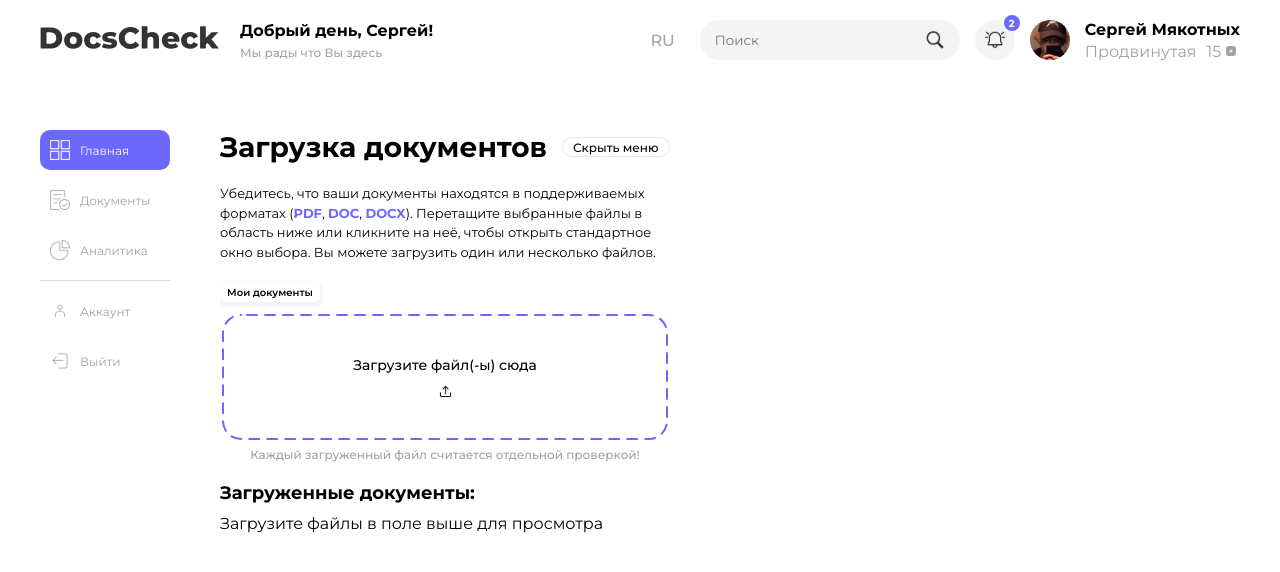
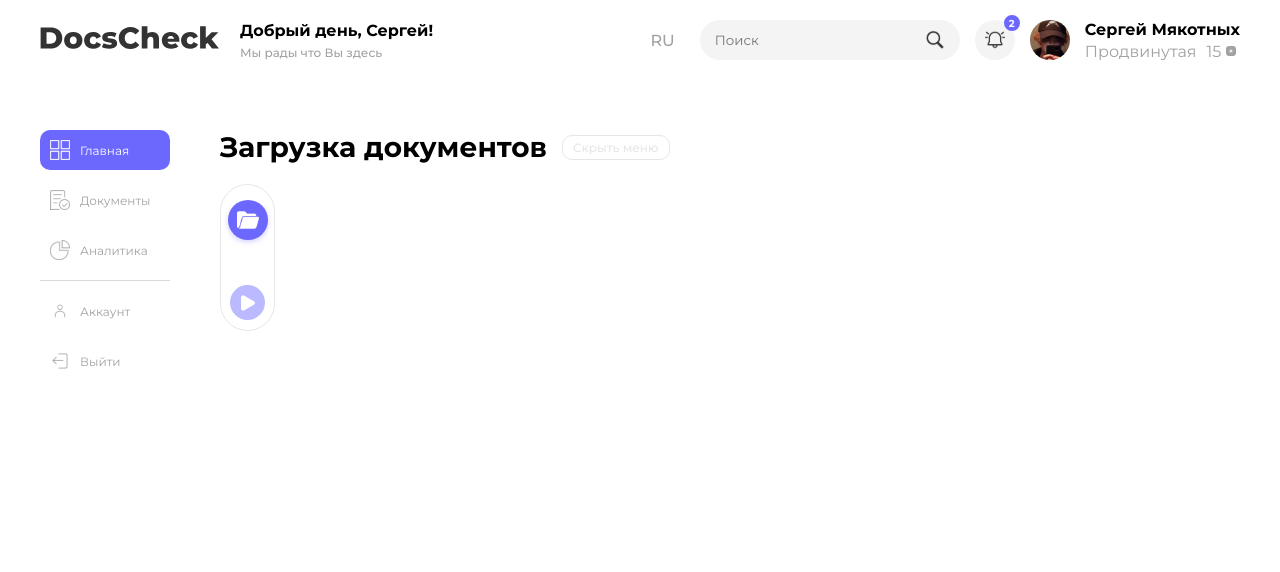
Before and after one commit to keeq0/docscheck, a Vue app: page / in a window 1280 px wide. Both pictures are taken after a click on the button "Скрыть меню". Shown: the top 572 px of the page. Built offline with nearby package versions, Linux system fonts and the light colour scheme.

Commit message:
add animations and collapsing

```diff
--- a/src/components/AnalysisResult.vue
+++ b/src/components/AnalysisResult.vue
@@ -242,13 +242,15 @@ export default {
 
     async renderPDF() {
       if (!this.documentUrl || !this.pdfjsLib) return;
+
       const container = this.$refs.documentContainer;
-      const containerWidth = container.clientWidth;
       container.innerHTML = '';
 
       const loadingTask = this.pdfjsLib.getDocument(this.documentUrl);
       const pdf = await loadingTask.promise;
       this.totalPages = pdf.numPages;
+
+      const containerWidth = container.clientWidth * 1;
 
       for (let pageNumber = 1; pageNumber <= pdf.numPages; pageNumber++) {
         const page = await pdf.getPage(pageNumber);
@@ -302,6 +304,11 @@ export default {
     toggleAssistant() {
       this.$emit('show-assistant');
     },
+    updatePdfSize() {
+    if (this.documentUrl) {
+      this.renderPDF();
+    }
+  },
 
   },
   watch: {
@@ -340,15 +347,21 @@ export default {
 
 
 .analysis {
-  width: 520px;
-  height: 580px;
+  width: 88%;
+  height: 100%;
   background-color: #FFF;
   border-radius: 30px;
   border: 1px solid #E6E6E6;
   padding: 15px;
-  position: relative;
-  z-index: 0;
-  animation: fadeInEffect 0.5s ease;
+  overflow: hidden;
+  transition: all 0.3s ease;
+}
+
+
+
+
+.expanded .analysis {
+  width: 900px;
 }
 .analysis__header {
   display: flex;
@@ -366,20 +379,22 @@ export default {
   gap: 10px;
 }
 .content__document {
-  width: 390px;
+  width: 100%;
   height: 500px;
-  background-color: #f0f0f0;
-  overflow-y: auto;
-  position: relative;
-  padding: 0;
+  overflow: scroll;
 }
+
+.expanded .content__document {
+  width: 780px; /* 900px - padding и т.д. */
+}
+
 .pdf-page-container {
   margin-bottom: 10px;
-  position: relative;
 }
 .pdf-page {
-  display: block;
   width: 100%;
+  max-width: 100%;
+  transition: all 0.3s ease;
 }
 .overlay-canvas {
   position: absolute;
@@ -389,7 +404,7 @@ export default {
   background: transparent;
 }
 .content__panel {
-  width: 110px;
+  width: 130px;
 }
 .panel__levels {
   list-style: none;
--- a/src/components/ServiceLayout.vue
+++ b/src/components/ServiceLayout.vue
@@ -21,7 +21,6 @@
     display: flex;
     width: 1200px;
     padding-top: 50px;
-    display: flex;
     gap: 50px;
   }
   </style>
--- a/src/components/UploadDocuments.vue
+++ b/src/components/UploadDocuments.vue
@@ -1,5 +1,7 @@
 <template>
-  <div class="upload-documents">
+  <div class="upload-documents-wrapper">
+    <transition name="slide-left">
+      <div v-if="!collapsed" class="upload-documents">
         <p class="upload-documents__description">
           Убедитесь, что ваши документы находятся в поддерживаемых форматах (<strong class="upload-documents__format">PDF</strong>, <strong class="upload-documents__format">DOC</strong>, <strong class="upload-documents__format">DOCX</strong>).
           Перетащите выбранные файлы в область ниже или кликните на неё, чтобы открыть стандартное окно выбора.
@@ -67,6 +69,39 @@
           </div>
         </ul>
       </div>
+    </transition>
+
+
+    <div class="small-menu" :class="{ 'hidden': !collapsed }">
+      <div class="small-menu__files">
+        <!-- Кнопка открытия меню - всегда первая -->
+        <button
+    class="small-menu__open-btn"
+    @click="handleMenuToggle">
+    <img src="@/assets/upload_folder.svg" class="small-menu__folder-icon" />
+  </button>
+
+        <!-- Загруженные файлы (без кнопки удаления) -->
+        <div
+          v-for="(file, index) in files"
+          :key="index"
+          class="small-menu__file">
+          <img :src="getFileIcon(file)" class="small-menu__file-icon" />
+        </div>
+      </div>
+
+      <button
+        class="small-menu__start"
+        :disabled="!agreed || processing || availableFiles === 0"
+        @click="startProcessing"
+        :class="{ 'processing': processing }">
+        <img src="@/assets/play.png" class="start__icon" v-if="!processing"/>
+        <template v-else>
+          <img class="small-menu__gear" src="@/assets/gear.png" alt="Processing" />
+        </template>
+      </button>
+    </div>
+  </div>
 </template>
 
 <script>
@@ -80,6 +115,14 @@ export default {
     UploadFilesList
   },
   props: {
+    collapsed: {
+      type: Boolean,
+      default: false
+    },
+    visible: {
+      type: Boolean,
+      default: true,
+    },
     processing: {
       type: Boolean,
       default: false
@@ -102,6 +145,13 @@ export default {
     }
   },
   methods: {
+    handleMenuToggle() {
+    this.$emit('toggle-menu');
+    // Ждем завершения анимации раскрытия (200ms)
+    setTimeout(() => {
+      this.$emit('update-pdf');
+    }, 200);
+  },
     toggleFileList() {
       const wrapper = this.$refs.filesWrapper;
       if (this.showFileList) {
@@ -167,11 +217,31 @@ export default {
 </script>
 
 <style scoped>
+.upload-documents-wrapper {
+  width: 450px; /* Фиксированная ширина */
+  position: relative;
+}
+
+.start__icon {
+  width: 20px;
+  height: 20px;
+}
+
 .upload-documents {
   width: 450px;
-  overflow: hidden;
-  font-family: sans-serif;
-  background-color: #FFF;
+  transition: all 0.3 ease;
+}
+
+.upload-documents.collapsed {
+  width: 55px;
+  opacity: 0;
+  padding: 0;
+  margin: 0;
+  border: none;
+}
+
+.upload-documents.collapsed * {
+  display: none;
 }
 
 .upload-documents__description {
@@ -190,7 +260,7 @@ export default {
   background-color: #fff;
   border: none;
   outline: none;
-  box-shadow: 0 2px 3px 2px rgba(0, 0, 0, 0.05);
+  border: 1px solid #e6e6e6;
   font-size: 10px;
   font-weight: 600;
   border-radius: 5px;
@@ -298,7 +368,7 @@ export default {
 .upload__gear {
   width: 24px;
   height: 24px;
-  animation: spin 8s linear infinite;
+  animation: spin 5s linear infinite;
 }
 @keyframes spin {
   from { transform: rotate(0deg); }
@@ -334,4 +404,122 @@ export default {
 .fade-out {
   opacity: 0;
 }
+.small-menu {
+  position: absolute;
+  left: 0;
+  top: 0;
+  width: 55px;
+  height: fit-content;
+  background: #FFF;
+  border: 1px solid #e6e6e6;
+  border-radius: 30px;
+
+  padding: 15px 0 10px;
+  display: flex;
+  flex-direction: column;
+  justify-content: space-between;
+  align-items: center;
+  position: absolute;
+  left: 0;
+  transition: all 0.3s ease;
+  margin-right: 20px;
+}
+
+.small-menu.hidden {
+  opacity: 0;
+  pointer-events: none;
+}
+
+.small-menu__files {
+  display: flex;
+  flex-direction: column;
+  align-items: center;
+  gap: 12px;
+  overflow-y: auto;
+  max-height: 140px;
+  width: 100%;
+  padding: 0 5px;
+  padding-bottom: 20px;
+}
+
+
+.small-menu__file-icon {
+  width: 26px;
+  height: 26px;
+  transition: transform 0.2s;
+}
+.small-menu__file {
+  display: flex;
+  justify-content: center;
+  width: 100%;
+}
+
+.small-menu__start {
+  width: 35px;
+  height: 35px;
+  border-radius: 50%;
+  background: #6c67fd;
+  color: white;
+  border: none;
+  cursor: pointer;
+  font-weight: bold;
+  display: flex;
+  align-items: center;
+  justify-content: center;
+  transition: all 0.2s;
+  box-shadow: 0 2px 5px rgba(108, 103, 253, 0.3);
+}
+
+.small-menu__start:disabled {
+  background: #BBB9FF;
+  cursor: not-allowed;
+  box-shadow: none;
+}
+
+.small-menu__start:not(:disabled):hover {
+  background: #5a55e0;
+}
+
+/* Анимация для основного контента */
+.slide-left-enter-active,
+.slide-left-leave-active {
+  transition: all 0.3s ease;
+}
+
+.slide-left-enter-from,
+.slide-left-leave-to {
+  transform: translateX(-20px);
+  opacity: 0;
+}
+
+.small-menu__open-btn {
+  width: 40px;
+  height: 40px;
+  border-radius: 50%;
+  background: #6c67fd;
+  border: none;
+  display: flex;
+  align-items: center;
+  justify-content: center;
+  cursor: pointer;
+  margin-bottom: 25px;
+  transition: all 0.2s;
+  box-shadow: 0 2px 5px rgba(108, 103, 253, 0.3);
+}
+
+.small-menu__open-btn:hover {
+  background: #5a55e0;
+}
+
+.small-menu__folder-icon {
+  width: 22px;
+  height: 22px;
+  filter: brightness(0) invert(1);
+}
+
+.small-menu__gear {
+  width: 23px;
+  height: 23px;
+  animation: spin 5s linear infinite;
+}
 </style>
--- a/src/components/UploadFilesList.vue
+++ b/src/components/UploadFilesList.vue
@@ -86,7 +86,6 @@ export default {
   border-radius: 20px;
   padding: 10px 15px;
   z-index: 1000;
-  top: 305px;
   animation: fadeIn 0.15s ease-in-out;
 }
 
--- a/src/views/MainPage.vue
+++ b/src/views/MainPage.vue
@@ -2,21 +2,34 @@
   <div class="main-page">
     <div class="main-page__header">
       <h1 class="main-page__title">Загрузка документов</h1>
-      <button class="main-page__hide">
+      <button
+        class="main-page__hide"
+        @click="toggleUploadDocuments"
+        :disabled="uploadDocumentsCollapsed"
+        :class="{ 'disabled': uploadDocumentsCollapsed }">
         Скрыть меню
       </button>
     </div>
     <div class="main-page__content">
+      <div class="upload-documents-container" :class="{ 'collapsed': uploadDocumentsCollapsed }">
         <UploadDocuments
+         @update-pdf="handlePdfUpdate"
+          :collapsed="uploadDocumentsCollapsed"
+          @toggle-menu="uploadDocumentsCollapsed = false"
           :processing="processing"
           @processing-started="handleProcessingStarted"
           @document-uploaded="handleDocumentUploaded" />
+      </div>
+      <div class="analysis-container" :class="{ 'expanded': uploadDocumentsCollapsed }">
           <AnalysisResult
             v-if="showAnalysis"
+             ref="analysisResult"
+            :expanded="uploadDocumentsCollapsed"
             :documentUrl="uploadedDocumentUrl"
             :documentName="uploadedDocumentName"
             @analysis-complete="handleAnalysisComplete"
             @show-assistant="activateAssistant" />
+        </div>
 
       <AiAssistant
         v-if="showAssistant"
@@ -40,6 +53,8 @@ export default {
   components: { AiAssistant, AnalysisResult, UploadDocuments },
   data() {
     return {
+      uploadDocumentsCollapsed: false,
+      showUploadDocuments: true,
       processing: false,
       showAssistant: false,
       assistantVisible: false,
@@ -53,6 +68,22 @@ export default {
     }
   },
   methods: {
+    handlePdfUpdate() {
+    this.$nextTick(() => {
+      if (this.$refs.analysisResult) {
+        this.$refs.analysisResult.updatePdfSize();
+      }
+    });
+  },
+  toggleUploadDocuments() {
+    this.uploadDocumentsCollapsed = !this.uploadDocumentsCollapsed;
+    // Ждем завершения анимации (200ms)
+    setTimeout(() => {
+      if (this.$refs.analysisResult) {
+        this.$refs.analysisResult.updatePdfSize();
+      }
+    }, 200);
+  },
     handleAnalysisComplete(data) {
       this.analysisData = data;
       if (this.showAssistant) {
@@ -99,18 +130,71 @@ export default {
 </script>
 
 <style scoped>
+
+
+.upload-documents-container {
+  width: 450px;
+  transition: width 0.3s ease;
+  overflow: hidden; /* Скрываем содержимое при сжатии */
+}
+
+.upload-documents-container.collapsed {
+  width: 70px;
+
+}
+
+/* Анимация для плавного скрытия */
+.slide-left-enter-active,
+.slide-left-leave-active {
+  transition: all 0.5s ease;
+}
+
+.slide-left-enter-from,
+.slide-left-leave-to {
+  transform: translateX(-100%);
+  opacity: 0;
+}
+
 .main-page__title {
   font-size: 28px;
 }
 .main-page__content {
   display: flex;
-  gap: 20px;
+  position: relative;
+  height: 580px; /* Фиксированная высота контейнера */
 }
+
+.analysis-container {
+  position: absolute;
+  left: 470px; /* 450px + 20px gap */
+  width: 620px;
+  transition: all 0.3s ease;
+}
+
+.analysis-container.expanded {
+  left: 75px; /* 55px + 20px gap */
+  width: calc(100% - 95px); /* 55px + 20px*2 gap */
+  max-width: 900px;
+}
+
 .fade-enter-active, .fade-leave-active {
   transition: opacity 0.5s;
 }
 .fade-enter, .fade-leave-to {
   opacity: 0;
+}
+
+.analysis-result-wrapper {
+  flex: 1;
+  min-width: 520px;
+  transition: all 0.3s ease;
+}
+
+
+
+.analysis-result-wrapper.expanded {
+  width: calc(100% - 75px);
+  max-width: none;
 }
 
 .main-page__header {
@@ -122,7 +206,7 @@ export default {
 
 .main-page__hide {
   width: fit-content;
-  height: 20px;
+  height: 25px;
   background: #fff;
   border: none;
   outline: none;
@@ -135,7 +219,13 @@ export default {
   padding: 0 10px;
 }
 
-.main-page__hide:hover {
-  background-color: #fdfdfd;
+.main-page__hide:hover:not(.disabled) {
+  background-color: #f7f7f7;
+}
+
+.main-page__hide.disabled {
+  color: #e6e6e6;
+  cursor: not-allowed;
+  border-color: #e6e6e6;
 }
 </style>
```
Also changed, not shown: src/components/AiAssistant.vue (line endings or trailing spaces). Lines whose indentation alone changed are shown as unchanged.
